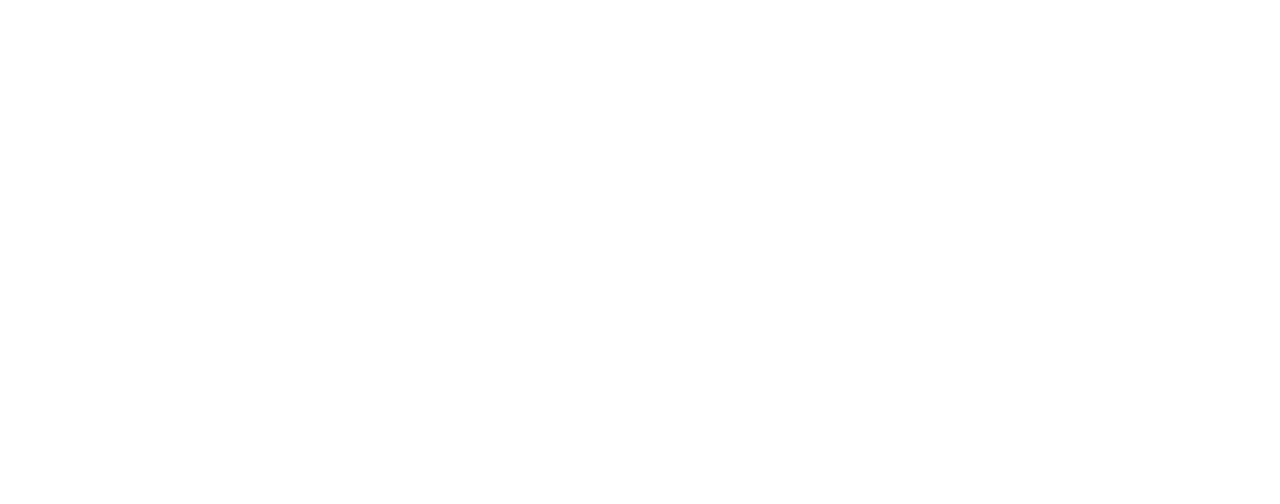
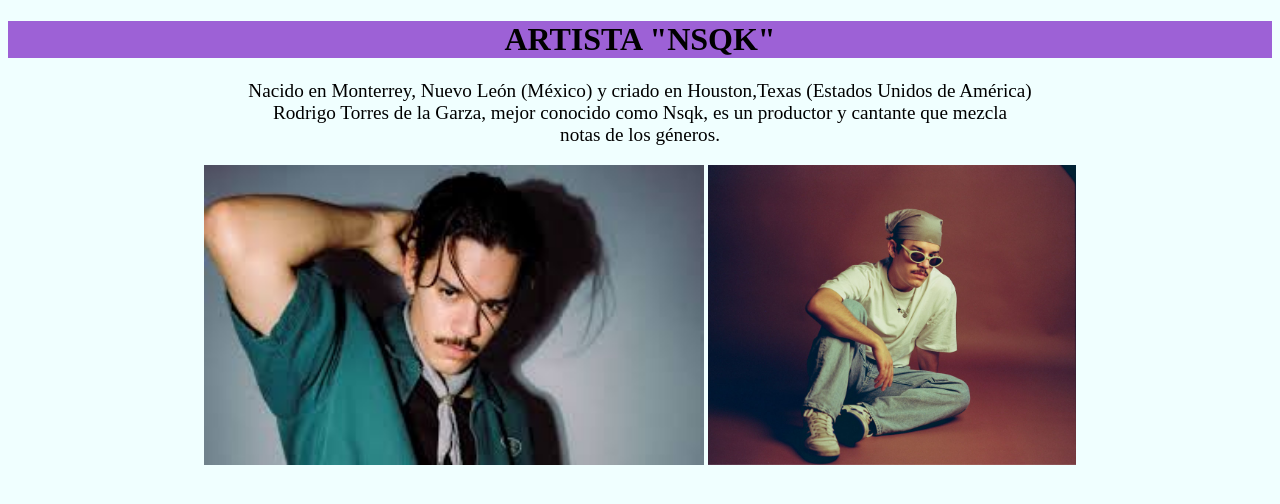
Before and after one commit to Akkuseruu/examen_U1_Pedroza_Axel, a plain HTML site: page nsqk/index.html in a window 1280 px wide. Drawn offline with Linux system fonts and the light colour scheme.

Commit message:
Cambie el archivo nsqk

```diff
--- /dev/null
+++ b/nsqk/CSS/estilos.css
@@ -0,0 +1,16 @@
+div{
+    text-align: center;
+}
+
+body{
+    background-color: azure;
+}
+
+h1{
+    text-align: center;
+    background-color: rgb(157, 97, 214) ;
+}
+
+p{
+    font-size: larger;
+}
--- a/nsqk/index.html
+++ b/nsqk/index.html
@@ -3,9 +3,19 @@
 <head>
     <meta charset="UTF-8">
     <meta name="viewport" content="width=device-width, initial-scale=1.0">
+    <link rel="stylesheet" href="CSS/estilos.css">
     <title>Document</title>
 </head>
 <body>
+    <h1>ARTISTA "NSQK"</h1>
+    <div>
+        <p>Nacido en Monterrey, Nuevo León (México) y criado en Houston,Texas (Estados Unidos de América) <br>
+            Rodrigo Torres de la Garza, mejor conocido como Nsqk, es un productor y cantante que mezcla <br>
+             notas de los géneros.
+        </p>
 
+        <img src="IMG/img1.jpg" alt="" height="300px">
+        <img src="IMG/Sin-titulo-1-15-1.jpg" alt="" height="300px">
+    </div>
 </body>
 </html>
```
Also changed, not shown: nsqk/IMG/Sin-titulo-1-15-1.jpg (added), nsqk/IMG/img1.jpg (added).
